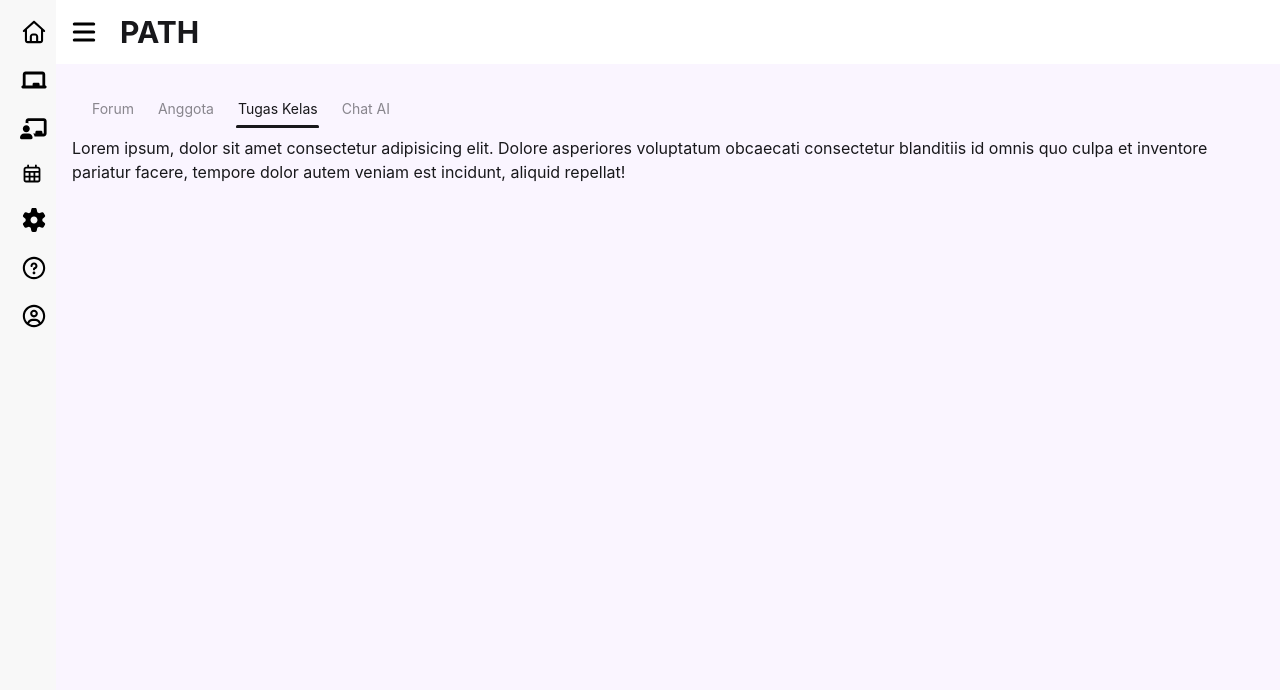
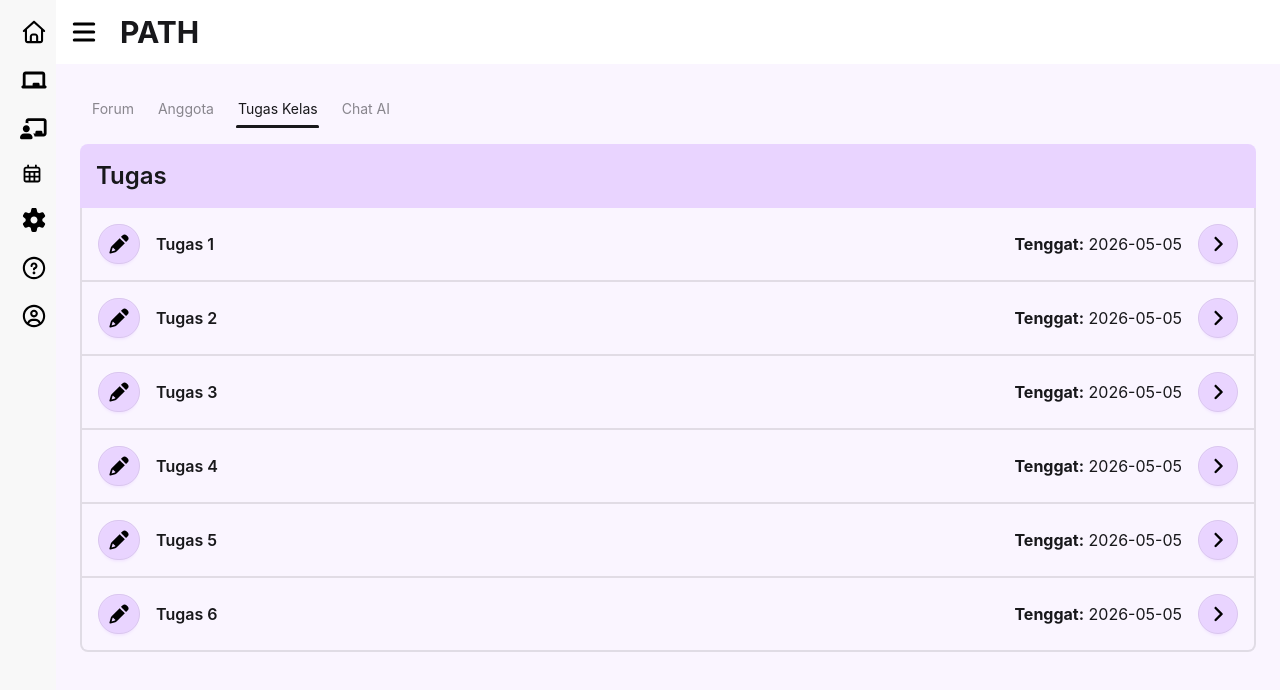
Before and after one commit to kelompokms/PATH, a SvelteKit app in the folder frontend/: page /kelas/1/tugas in a window 1280 px wide. Shown: the top 690 px of the page. Built offline with nearby package versions, Linux system fonts and the light colour scheme.

Commit message:
komplitkan halaman kelas

```diff
--- /dev/null
+++ b/frontend/src/lib/svg/angle-right.svelte
@@ -0,0 +1,5 @@
+<svg xmlns="http://www.w3.org/2000/svg" viewBox="0 0 640 640"
+    ><!--!Font Awesome Free v7.2.0 by @fontawesome - https://fontawesome.com License - https://fontawesome.com/license/free Copyright 2026 Fonticons, Inc.--><path
+        d="M439.1 297.4C451.6 309.9 451.6 330.2 439.1 342.7L279.1 502.7C266.6 515.2 246.3 515.2 233.8 502.7C221.3 490.2 221.3 469.9 233.8 457.4L371.2 320L233.9 182.6C221.4 170.1 221.4 149.8 233.9 137.3C246.4 124.8 266.7 124.8 279.2 137.3L439.2 297.3z"
+    /></svg
+>
--- /dev/null
+++ b/frontend/src/lib/svg/pencil.svelte
@@ -0,0 +1,5 @@
+<svg xmlns="http://www.w3.org/2000/svg" viewBox="0 0 640 640"
+    ><!--!Font Awesome Free v7.2.0 by @fontawesome - https://fontawesome.com License - https://fontawesome.com/license/free Copyright 2026 Fonticons, Inc.--><path
+        d="M100.4 417.2C104.5 402.6 112.2 389.3 123 378.5L304.2 197.3L338.1 163.4C354.7 180 389.4 214.7 442.1 267.4L476 301.3L442.1 335.2L260.9 516.4C250.2 527.1 236.8 534.9 222.2 539L94.4 574.6C86.1 576.9 77.1 574.6 71 568.4C64.9 562.2 62.6 553.3 64.9 545L100.4 417.2zM156 413.5C151.6 418.2 148.4 423.9 146.7 430.1L122.6 517L209.5 492.9C215.9 491.1 221.7 487.8 226.5 483.2L155.9 413.5zM510 267.4C493.4 250.8 458.7 216.1 406 163.4L372 129.5C398.5 103 413.4 88.1 416.9 84.6C430.4 71 448.8 63.4 468 63.4C487.2 63.4 505.6 71 519.1 84.6L554.8 120.3C568.4 133.9 576 152.3 576 171.4C576 190.5 568.4 209 554.8 222.5C551.3 226 536.4 240.9 509.9 267.4z"
+    /></svg
+>
--- a/frontend/src/routes/(protected)/kelas/[id]/+layout.svelte
+++ b/frontend/src/routes/(protected)/kelas/[id]/+layout.svelte
@@ -17,7 +17,7 @@
     });
 </script>
 
-<main>
+<main class="flex flex-col">
     <div role="tablist" class="tabs tabs-border p-2">
         {#each navItems as item}
             <a
--- a/frontend/src/routes/(protected)/kelas/[id]/chat/+page.svelte
+++ b/frontend/src/routes/(protected)/kelas/[id]/chat/+page.svelte
@@ -1 +1,12 @@
-<main></main>
+<div class="flex justify-center items-center grow">
+    <div
+        class="flex flex-col gap-8 bg-white p-10 shadow-lg border-2 border-black/10 rounded-lg items-center"
+    >
+        <h3 class="text-2xl font-bold">Kerjain aja sendiri</h3>
+        <input
+            placeholder="Kerjakan skripsiku sempurna tanpa cacat.."
+            class="w-full sm:w-sm"
+            type="text"
+        />
+    </div>
+</div>
--- a/frontend/src/routes/(protected)/kelas/[id]/tugas/+page.svelte
+++ b/frontend/src/routes/(protected)/kelas/[id]/tugas/+page.svelte
@@ -1,3 +1,42 @@
-Lorem ipsum, dolor sit amet consectetur adipisicing elit. Dolore asperiores
-voluptatum obcaecati consectetur blanditiis id omnis quo culpa et inventore
-pariatur facere, tempore dolor autem veniam est incidunt, aliquid repellat!
+<script>
+    import AngleRight from "$lib/svg/angle-right.svelte";
+    import Pencil from "$lib/svg/pencil.svelte";
+
+    const tugasItems = [
+        { id: 1, nama: "Tugas 1", deadline: "2026-05-05" },
+        { id: 2, nama: "Tugas 2", deadline: "2026-05-05" },
+        { id: 3, nama: "Tugas 3", deadline: "2026-05-05" },
+        { id: 4, nama: "Tugas 4", deadline: "2026-05-05" },
+        { id: 5, nama: "Tugas 5", deadline: "2026-05-05" },
+        { id: 6, nama: "Tugas 6", deadline: "2026-05-05" },
+    ];
+</script>
+
+<div class="p-2">
+    <div>
+        <h3 class="p-4 bg-purple-200 font-semibold text-2xl rounded-t-lg">
+            Tugas
+        </h3>
+        {#each tugasItems as item}
+            <div
+                class="flex items-center gap-4 p-4 border-2 border-t-0 border-black/10 last:rounded-b-lg"
+            >
+                <button
+                    class="btn btn-secondary rounded-full p-2 *:first:size-6"
+                >
+                    <Pencil />
+                </button>
+                <p class="font-semibold grow">{item.nama}</p>
+                <p>
+                    <strong>Tenggat:</strong>
+                    {item.deadline}
+                </p>
+                <button
+                    class="btn btn-secondary btn-square rounded-full *:first:size-6"
+                >
+                    <AngleRight />
+                </button>
+            </div>
+        {/each}
+    </div>
+</div>
```
